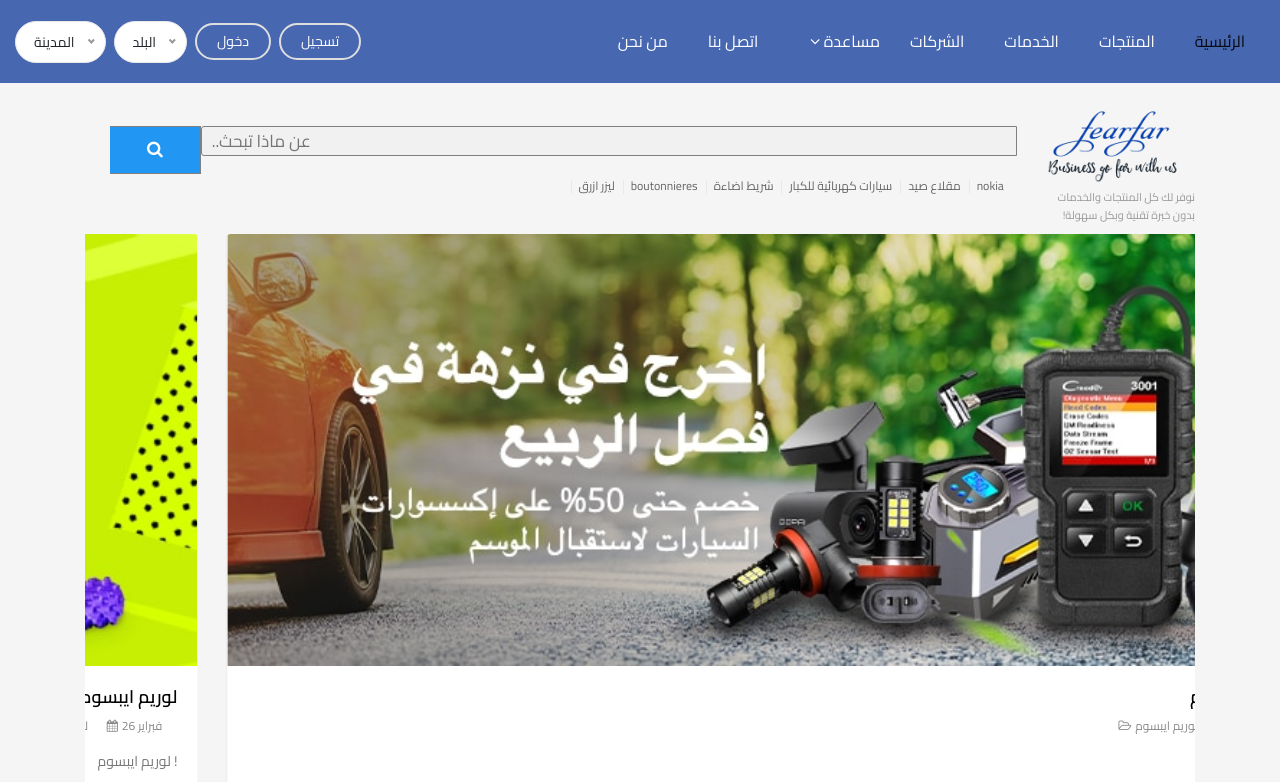
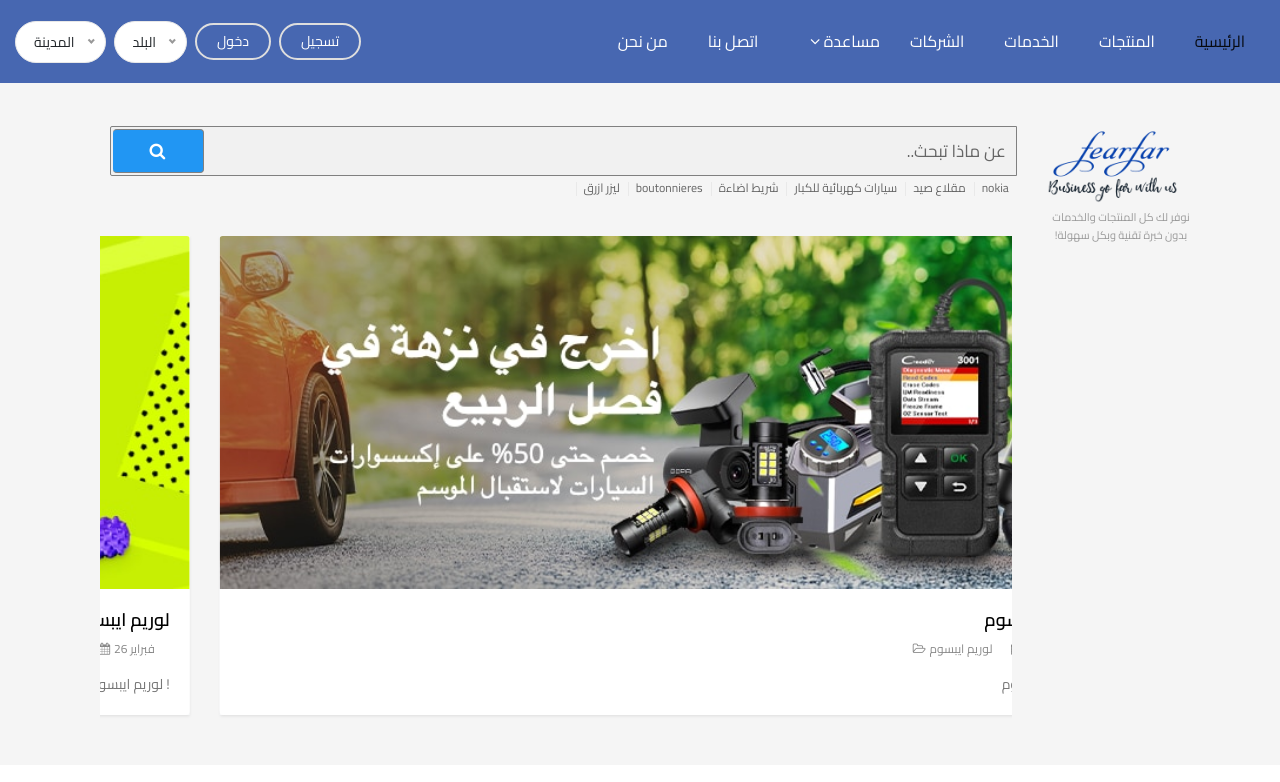
Before and after one commit to MohamadBarmo/Market-new-style, a plain HTML site: page index.html in a window 1280 px wide. Shown: the top 782 px of the page. Drawn offline with Linux system fonts and the light colour scheme; some packages are replaced by stand-ins of ours.

Commit message:
fix some issues

```diff
--- a/css/style.css
+++ b/css/style.css
@@ -2863,13 +2863,25 @@
         color: #999
     }
 
+    .site-logo {
+        float: left;
+        padding: 20px 0 0;
+        max-width: 182px;
+        margin-bottom: 0;
+        text-align: center
+    }
+
+    .site-logo a {
+        display: block
+    }
+
     .search-key {
         width: 300px;
         height: 30px;
         vertical-align: top;
         line-height: 30px\9;
         padding-left: 5px;
-        text-align: left;
+        text-align: right;
         border-top-left-radius: 3px;
         border-bottom-left-radius: 3px;
         border: 1px solid #999
@@ -2912,3 +2924,27 @@
         float: right
     }
     /*##################################################################3 */
+
+    .custom-search {
+        position: relative;
+    }
+
+    .custom-search-input {
+        padding-left: 100px !important;
+        box-sizing: border-box;
+        text-align: right
+    }
+
+    .custom-search-botton {
+        position: absolute;
+        left: 3px;
+        top: 3px;
+        bottom: 3px;
+        line-height: 1 !important;
+        z-index: 4
+    }
+
+    .my-i {
+        text-align: center;
+    }
+    /*##################################################################3 */
--- a/index.html
+++ b/index.html
@@ -167,15 +167,28 @@
 								<div class="col-md-12  align-content-center">
 									<form class="example" action="#">
 										<div class="form-row">
-											<input type="text" autocomplete="off" class="search-key"
-												placeholder="عن ماذا تبحث.." name="search" required=""
+
+										<!--	<input type="text" autocomplete="off" class="search-key" placeholder="عن ماذا تبحث.." name="search" required=""
 												oninvalid="this.setCustomValidity('من فضلك أدخل عبارة البحث')">
-											<button type="submit">
-												<i class="fa fa-search"></i>
-											</button>
+												<button class="search-button-new">Go</button>
+											<button type="submit" class="">
+												<i class="fa-search"></i>
+											</button>-->
+											<!--<input type="submit" class="search-button fa fa-search-box" value="" >-->
+											<br/>
+											<div class="input-group custom-search">
+											<input type="text" class="form-control custom-search-input" placeholder="عن ماذا تبحث..">
+											<button class="btn btn-primary btn-sm custom-search-botton" id type="submit"><i class="fa fa-search my-i"></i></button>
+											</div>
 
-										</div>
+
+
+
 									</form>
+									<!--<div class="search-container-new">
+											<input type="text" class="search-box-new" placeholder="Search For a Product..">
+											<button class="search-button-new">Go</button>
+											</div>-->
 									<div class="hot-words" data-spm="100000001">
 										<a href="//ar.aliexpress.com/w/wholesale-nokia.html">nokia</a>
 										<a href="//ar.aliexpress.com/w/wholesale-مقلاع-صيد.html">مقلاع صيد</a>
```
